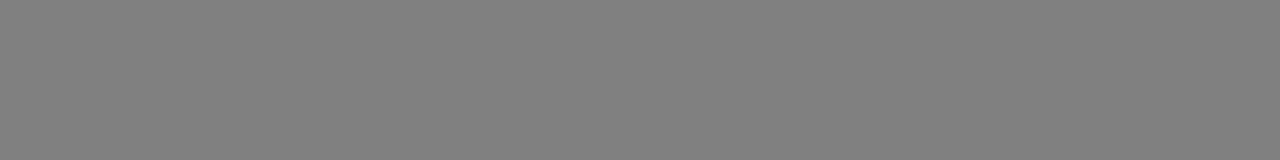
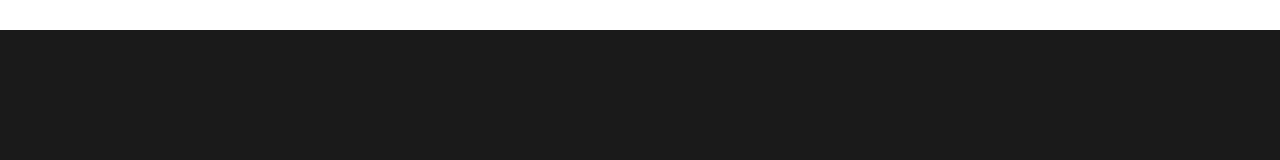
Before and after one commit to iroxOfficialMusic/iroxOfficialMusic.github.io, a plain HTML site: page index.html in a window 1280 px wide. Drawn offline with Linux system fonts and the light colour scheme.

Commit message:
Update index.html

```diff
--- a/index.html
+++ b/index.html
@@ -2,7 +2,18 @@
 <html lang="en">
 <head>
     <meta charset="UTF-8">
+    <style>
+        .top-bar {
+            width: 100%;
+            height: 30px;
+            background-color: white;
+            position: absolute;
+            top: 0;
+            left: 0;
+        }
+    </style>
 </head>
-<body bgcolor="gray">
+<body bgcolor="#1a1a1a">
+    <div class="top-bar"></div>
 </body>
 </html>
```
